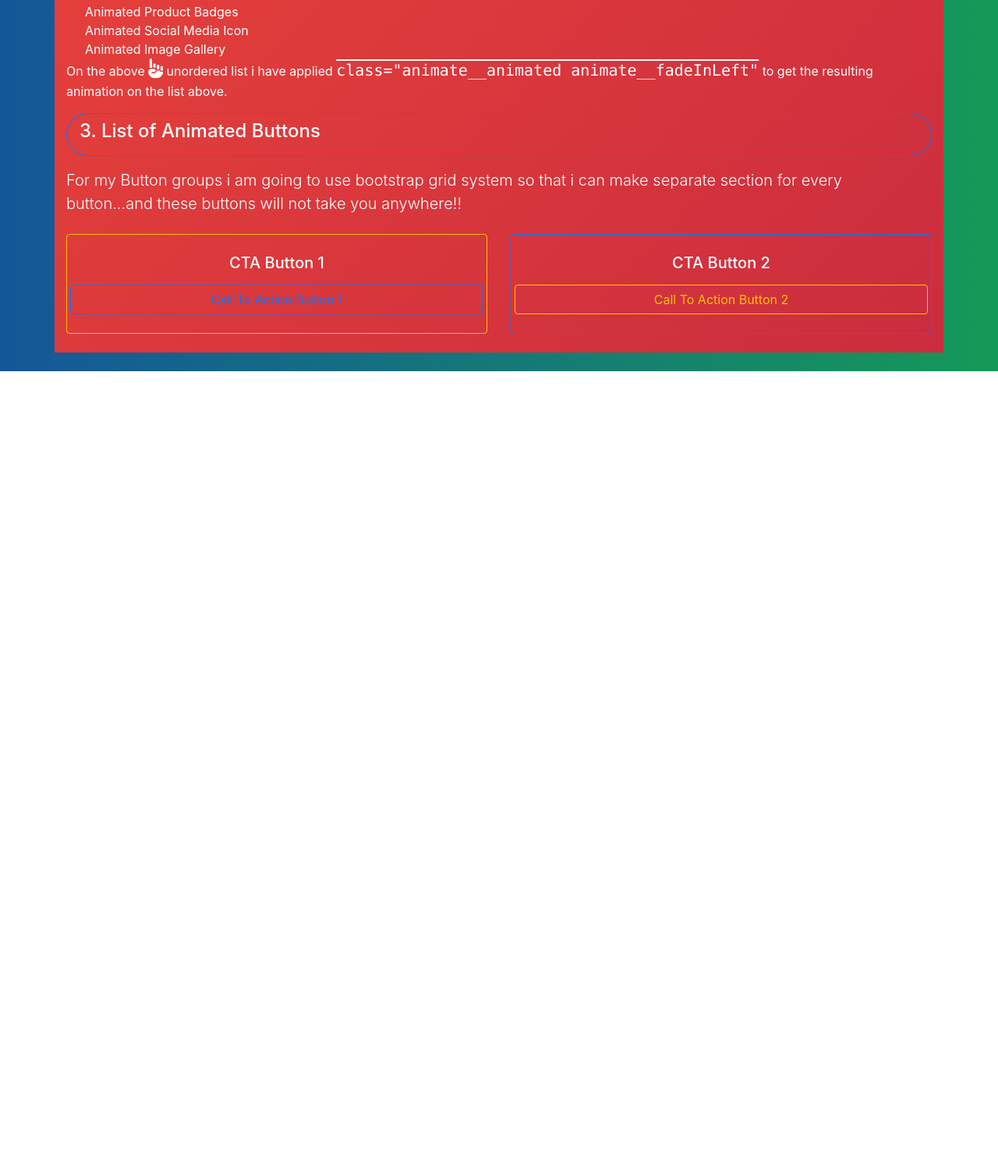
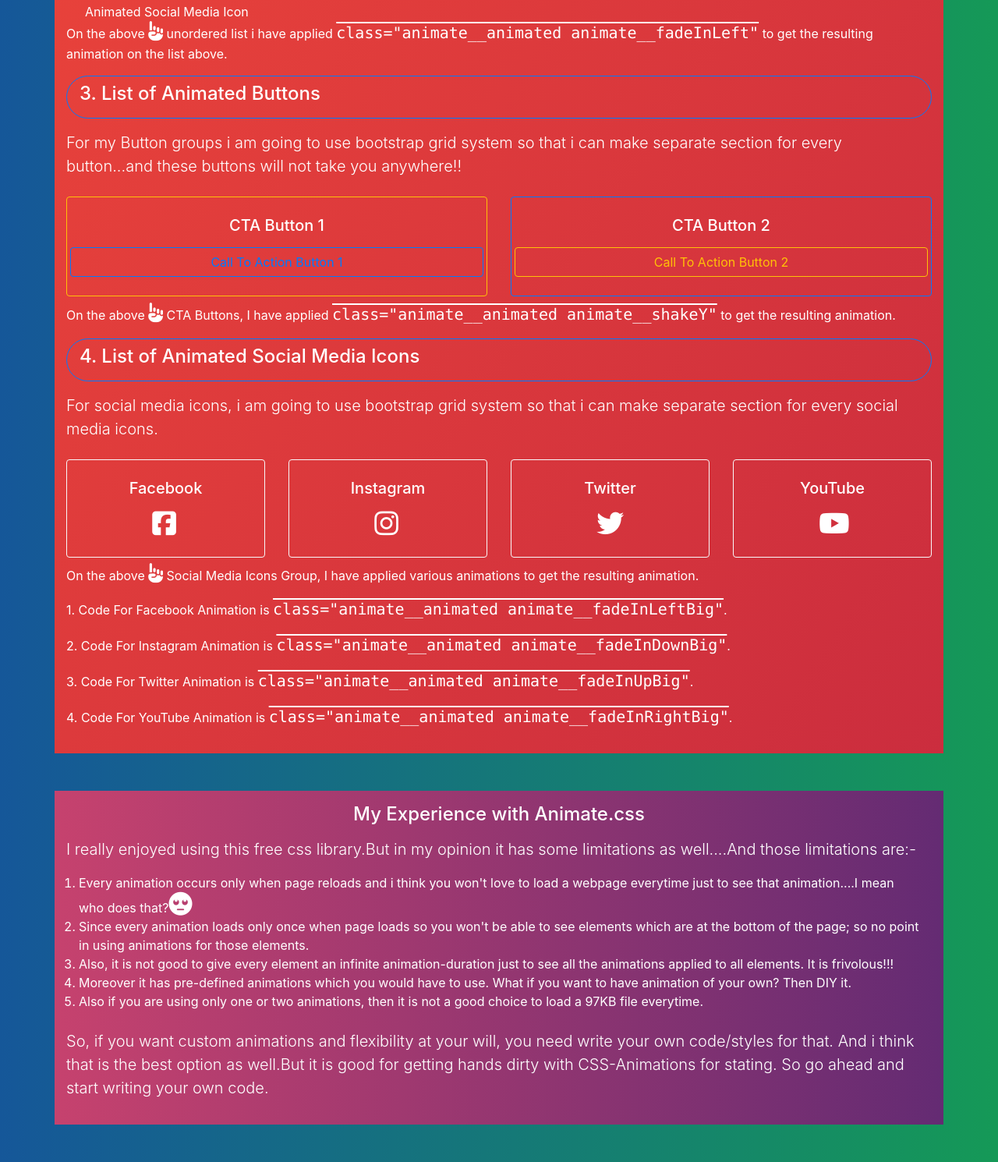
Before and after one commit to dev-sandarbh/animate.css-tutorial, a plain HTML site: page index.html in a window 1280 px wide. Shown: the part 743-2233 px from the top of the page at 78% size. Before the commit the page ends 1219 px from the top, so only its background shows below. Drawn offline with nearby package versions, Linux system fonts and the light colour scheme.

Commit message:
Final Commit to Animate.css Tutorial

```diff
--- a/index.html
+++ b/index.html
@@ -35,9 +35,7 @@
 			<li class="animate__animated animate__fadeInLeft"><a href="#ul_list" id="_ul">Animated Unordered list</a></li>
 			<li class="animate__animated animate__fadeInLeft"><a href="#ctabtn" id="_cta">Animated CTA Button</a></li>
 			<li class="animate__animated animate__fadeInLeft"><a href="#links" id="_links">Animated links</a></li>
-			<li class="animate__animated animate__fadeInLeft"><a href="#product_badge" id="_badges">Animated Product Badges</a></li>
 			<li class="animate__animated animate__fadeInLeft"><a href="#ssicons" id="_socialMedia">Animated Social Media Icon</a></li>
-			<li class="animate__animated animate__fadeInLeft"><a href="#images" id="_images">Animated Image Gallery</a></li>
 		</ul>
 		<p class="text-white">On the above <i class="fas fa-hand-point-up"></i> unordered list i have applied <span><code class="_codeUsed">class="animate__animated animate__fadeInLeft"</code></span> to get the resulting animation on the list above.</p>
 		<!-- animated button group -->
@@ -64,9 +62,63 @@
 			</div>
 		<!-- row ends here -->
 		</div>
-		<!-- animated badges -->
+		<p class="text-white">On the above <i class="fas fa-hand-point-up"></i> CTA Buttons, I have applied <span><code class="_codeUsed">class="animate__animated animate__shakeY"</code></span> to get the resulting animation.</p>
+		<!-- animated soccial media icons section stars here -->
+		<div class="my-3 border border-primary rounded-pill _commonDivs">
+			<h4 class="h4 text-left mx-3 py-2">4. List of Animated Social Media Icons</h4>
+		</div>
+		<p class="lead">For social media icons, i am going to use bootstrap grid system so that i can make separate section for every social media icons.</p>
 		<!-- animated social media icons -->
-		<!-- animated images -->
+		<div class="row">
+			<!-- columns having fb, insta, twitter, youtube icons -->
+			<div class="col-sm-12 col-md-6 col-lg-3">
+				<!-- on small screen every icon will take 12 columns, on medium screen every icon will take 6 columns, on large screen every icon will take 3 columns,  -->
+				<div class="my-2 px-1 py-4 border border-light rounded animate__animated animate__fadeInLeftBig" id="__fbHeading">
+					<h5 class="h5 pb-2 text-center">Facebook</h5>
+					<span class="my-1 py-1"><i class="fab fa-facebook-square social"></i></span>
+				</div>
+				<!-- column 1 ends here -->
+			</div>
+			<!-- column 2 starts here -->
+			<div class="col-sm-12 col-md-6 col-lg-3">
+				<div class="my-2 px-1 py-4 border border-light rounded animate__animated animate__fadeInDownBig" id="__instaHeading">
+					<h5 class="h5 pb-2 text-center">Instagram</h5>
+					<span class="my-1 py-1"><i class="fab fa-instagram social"></i></span>
+				</div>
+			</div>
+			<!-- column 3 starts here -->
+			<div class="col-sm-12 col-md-6 col-lg-3">
+				<div class="my-2 px-1 py-4 border border-light rounded animate__animated animate__fadeInUpBig" id="__twitterHeading">
+					<h5 class="h5 pb-2 text-center">Twitter</h5>
+					<span class="my-1 py-1"><i class="fab fa-twitter social"></i></span>
+				</div>
+			</div>
+			<!-- column 4 starts here -->
+			<div class="col-sm-12 col-md-6 col-lg-3">
+				<div class="my-2 px-1 py-4 border border-light rounded animate__animated animate__fadeInRightBig" id="__utubeHeading">
+					<h5 class="h5 pb-2 text-center">YouTube</h5>
+					<span class="my-1 py-1"><i class="fab fa-youtube social"></i></span>
+				</div>
+			</div>
+		<!-- row ends here -->
+		</div>
+		<p class="text-white">On the above <i class="fas fa-hand-point-up"></i> Social Media Icons Group, I have applied various animations to get the resulting animation.</p>
+		<p class="text-white">1. Code For Facebook Animation is <span><code class="_codeUsed">class="animate__animated animate__fadeInLeftBig"</code></span>.</p>
+		<p class="text-white">2. Code For Instagram Animation is <span><code class="_codeUsed">class="animate__animated animate__fadeInDownBig"</code></span>.</p>
+		<p class="text-white">3. Code For Twitter Animation is <span><code class="_codeUsed">class="animate__animated animate__fadeInUpBig"</code></span>.</p>
+		<p class="text-white">4. Code For YouTube Animation is <span><code class="_codeUsed">class="animate__animated animate__fadeInRightBig"</code></span>.</p>
+	</div>
+	<div class="container my-5 py-3" id="__bgContainer2">
+		<h4 class="h4 text-center text-white">My Experience with Animate.css</h4>
+		<p class="lead my-2 py-2 text-white">I really enjoyed using this free css library.But in my opinion it has some limitations as well....And those limitations are:- </p>
+		<ol class="mx-3 text-white">
+			<li>Every animation occurs only when page reloads and i think you won't love to load a webpage everytime just to see that animation....I mean who does that?<span><i class="fas fa-meh-rolling-eyes"></i></span></li>
+			<li>Since every animation loads only once when page loads so you won't be able to see elements which are at the bottom of the page; so no point in using animations for those elements.</li>
+			<li>Also, it is not good to give every element an infinite animation-duration just to see all the animations applied to all elements. It is frivolous!!!</li>
+			<li>Moreover it has pre-defined animations which you would have to use. What if you want to have animation of your own? Then DIY it.</li>
+			<li>Also if you are using only one or two animations, then it is not a good choice to load a 97KB file everytime.</li>
+		</ol>
+		<p class="lead my-2 py-2 text-white">So, if you want custom animations and flexibility at your will, you need write your own code/styles for that. And i think that is the best option as well.But it is good for getting hands dirty with CSS-Animations for stating. So go ahead and start writing your own code.</p>
 	</div>
 	<!-- bootstrap js, jquery and pper.js -->
 	<script src="https://code.jquery.com/jquery-3.4.1.slim.min.js" integrity="sha384-J6qa4849blE2+poT4WnyKhv5vZF5SrPo0iEjwBvKU7imGFAV0wwj1yYfoRSJoZ+n" crossorigin="anonymous"></script>
--- a/style.css
+++ b/style.css
@@ -59,14 +59,8 @@ i.h4{
 #_links:hover{
 	color: #C4E538 !important;
 }
-#_badges:hover{
-	color: #009432 !important;
-}
 #_socialMedia:hover{
 	color: #FFC312 !important;
-}
-#_images:hover{
-	color: #25CCF7 !important;
 }
 ._codeUsed{
 	font-size: 20px;
@@ -83,3 +77,28 @@ i.h4{
 .__changebg:hover > h5{
 	color: black !important;
 }
+.social{
+	font-size: 35px;
+	margin-left: 43% !important;
+}
+#__fbHeading:hover{
+	background-color: #3b5998 !important;
+}
+#__instaHeading:hover{
+	background: -webkit-linear-gradient(to top right, #fcaf45, #f77737, #fd1d1d, #e1306c, #c13584) !important;
+	background: linear-gradient(to top right, #fcaf45, #f77737, #fd1d1d, #e1306c, #c13584) !important;
+}
+#__twitterHeading:hover{
+	background-color: #1da1f2 !important;
+}
+#__utubeHeading:hover{
+	background-color: #ff0000 !important;
+}
+#__bgContainer2{
+	background: #642B73 !important;  /* fallback for old browsers */
+	background: -webkit-linear-gradient(to right, #C6426E, #642B73) !important;  /* Chrome 10-25, Safari 5.1-6 */
+	background: linear-gradient(to right, #C6426E, #642B73) !important; /* W3C, IE 10+/ Edge, Firefox 16+, Chrome 26+, Opera 12+, Safari 7+ */
+}
+.fa-meh-rolling-eyes{
+	font-size: 30px;
+}
```
